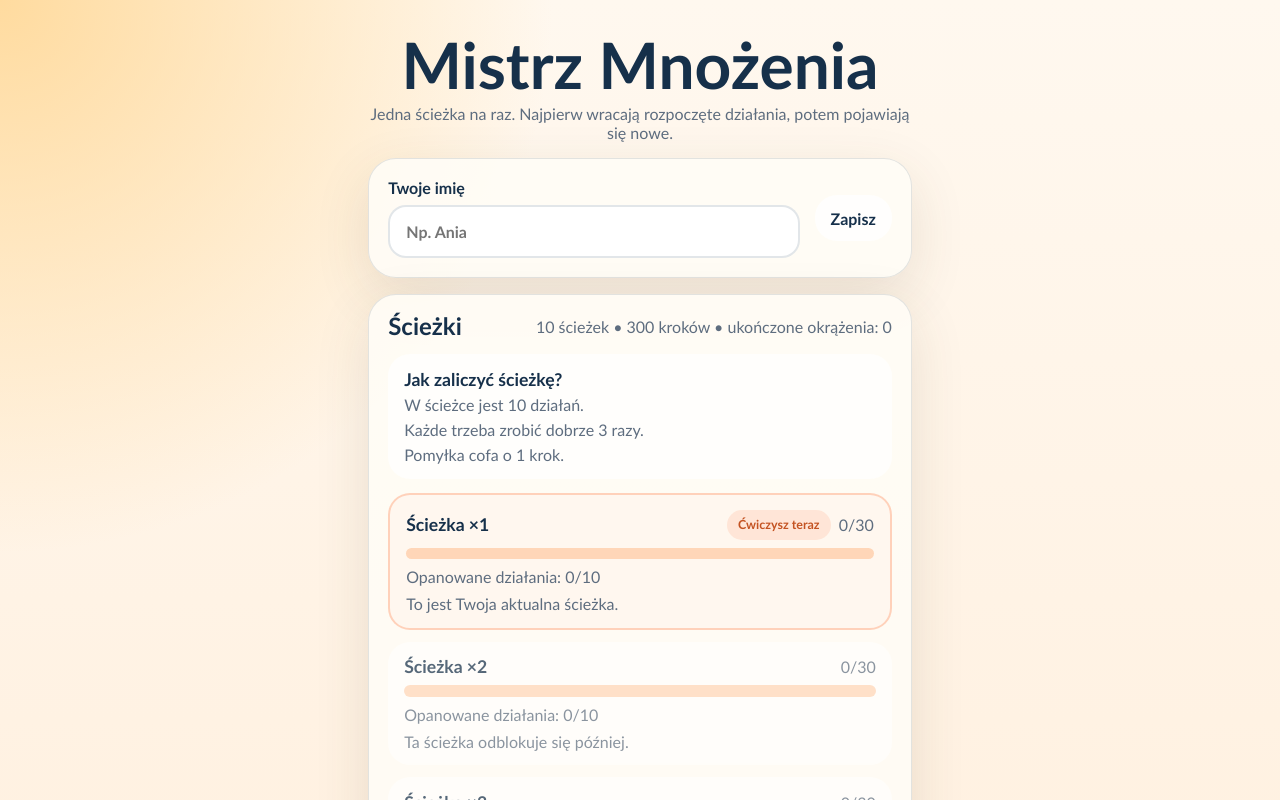
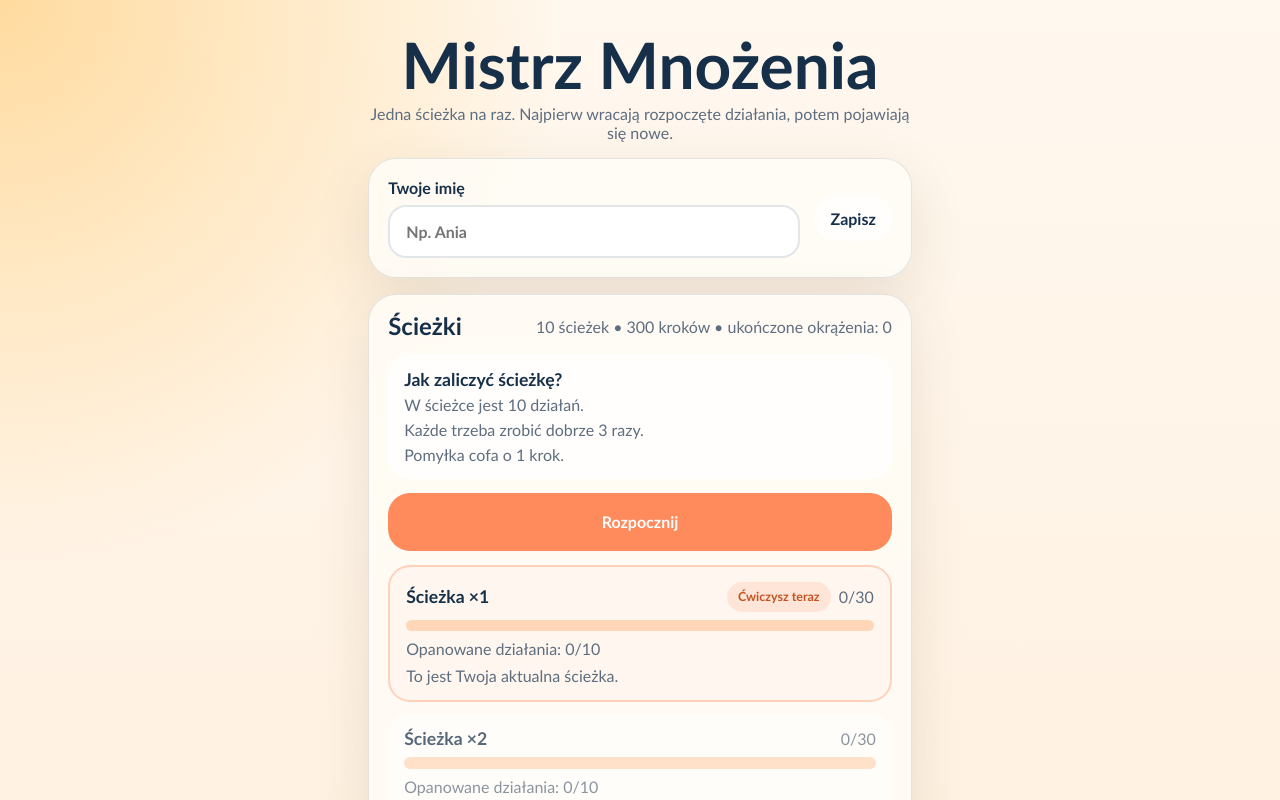
Before and after one commit to tmdoit/multiply-champion, a React (Vite) app: page / in a window 1280 px wide. Shown: the top 800 px of the page. Built offline with nearby package versions, Linux system fonts and the light colour scheme.

Commit message:
Add start button to path screen

```diff
--- a/src/App.tsx
+++ b/src/App.tsx
@@ -347,6 +347,9 @@ export default function App() {
             <p className="statusLine">Każde trzeba zrobić dobrze 3 razy.</p>
             <p className="statusLine">Pomyłka cofa o 1 krok.</p>
           </div>
+          <button className="primaryButton" onClick={startRun}>
+            Rozpocznij
+          </button>
           <div className="pathList">
             {pathSummaries.map((path) => (
               <article
```
